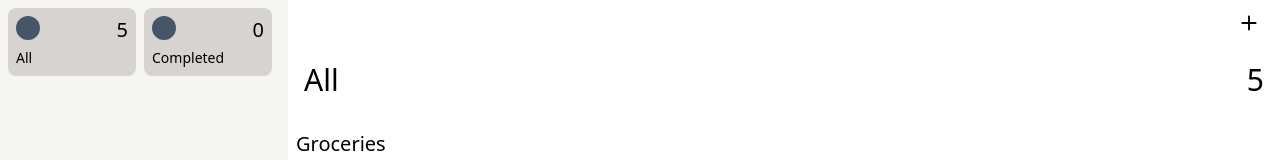
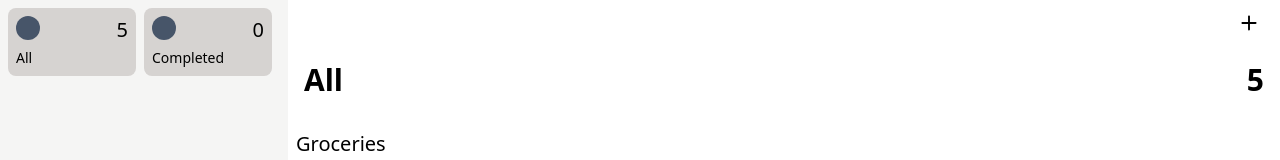
Before and after one commit to luteor/ios-reminders-app-clone-react, a React (Vite) app: page / in a window 1280 px wide. Shown: the top 160 px of the page. Built offline with nearby package versions, Linux system fonts and the light colour scheme.

Commit message:
feat: :sparkles: Display the title and number of reminders of the list color in the content header

```diff
--- a/src/components/Content.jsx
+++ b/src/components/Content.jsx
@@ -34,6 +34,7 @@ export const Content = ({
         {isAllRemindersDisplayed && (
           <ReminderListHeader
             listTitle={"All"}
+            listColor={"black"}
             totalListReminders={totalAllReminders}
           />
         )}
@@ -41,6 +42,7 @@ export const Content = ({
         {isCompletedRemindersDisplayed && (
           <ReminderListHeader
             listTitle={"Completed"}
+            listColor={"gray"}
             totalListReminders={totalCompletedReminders}
           />
         )}
@@ -48,6 +50,7 @@ export const Content = ({
         {!isAllRemindersDisplayed && !isCompletedRemindersDisplayed && (
           <ReminderListHeader
             listTitle={reminderListDisplayed.name}
+            listColor={reminderListDisplayed.color}
             totalListReminders={
               reminderListDisplayed.reminders.filter(
                 (reminder) => reminder.state === false,
--- a/src/components/ReminderListHeader.jsx
+++ b/src/components/ReminderListHeader.jsx
@@ -1,8 +1,20 @@
-export const ReminderListHeader = ({ listTitle, totalListReminders }) => {
+import { getDisplayColors } from "@utils/getDisplayColors";
+
+export const ReminderListHeader = ({
+  listTitle,
+  listColor,
+  totalListReminders,
+}) => {
+  const { textColorStandard } = getDisplayColors(listColor);
+
   return (
     <div className=" flex flex-row justify-between">
-      <div className="text-3xl">{listTitle}</div>
-      <div className="text-3xl">{totalListReminders}</div>
+      <div className={`text-3xl font-bold ${textColorStandard}`}>
+        {listTitle}
+      </div>
+      <div className={`text-3xl font-bold ${textColorStandard}`}>
+        {totalListReminders}
+      </div>
     </div>
   );
 };
--- a/src/utils/getDisplayColors.js
+++ b/src/utils/getDisplayColors.js
@@ -1,9 +1,14 @@
 import { listColors } from "@assets/listColors";
 
 export const getDisplayColors = (listColor) => {
+  if (listColor === "black") {
+    return { bgColorStandard: "bg-black", textColorStandard: "text-black" };
+  }
   const color = listColors.find((color) => color.name === listColor);
   return {
     bgColorLight: color.bgColors.light,
     bgColorStandard: color.bgColors.standard,
+    textColorLight: color.textColors.light,
+    textColorStandard: color.textColors.standard,
   };
 };
```
